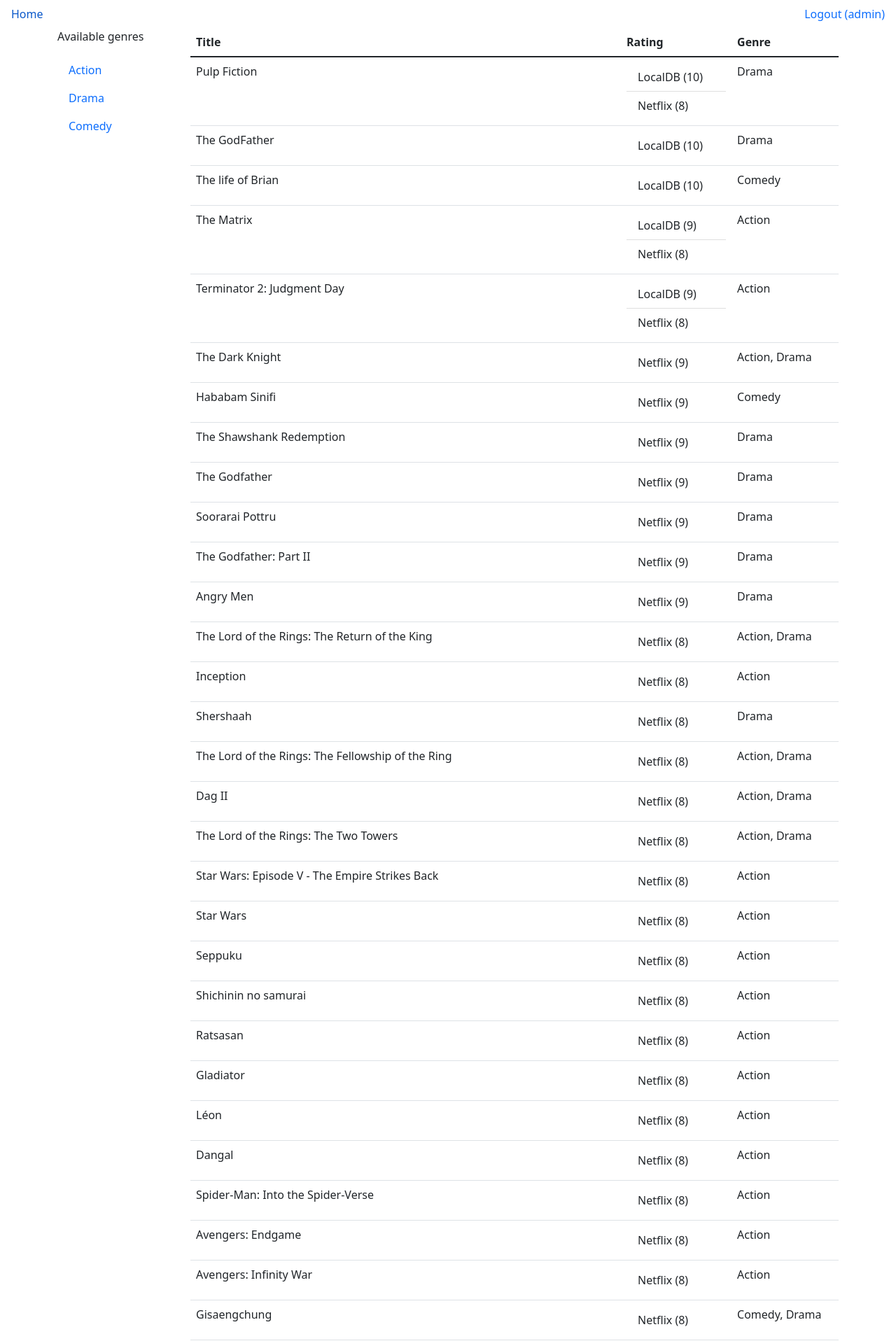
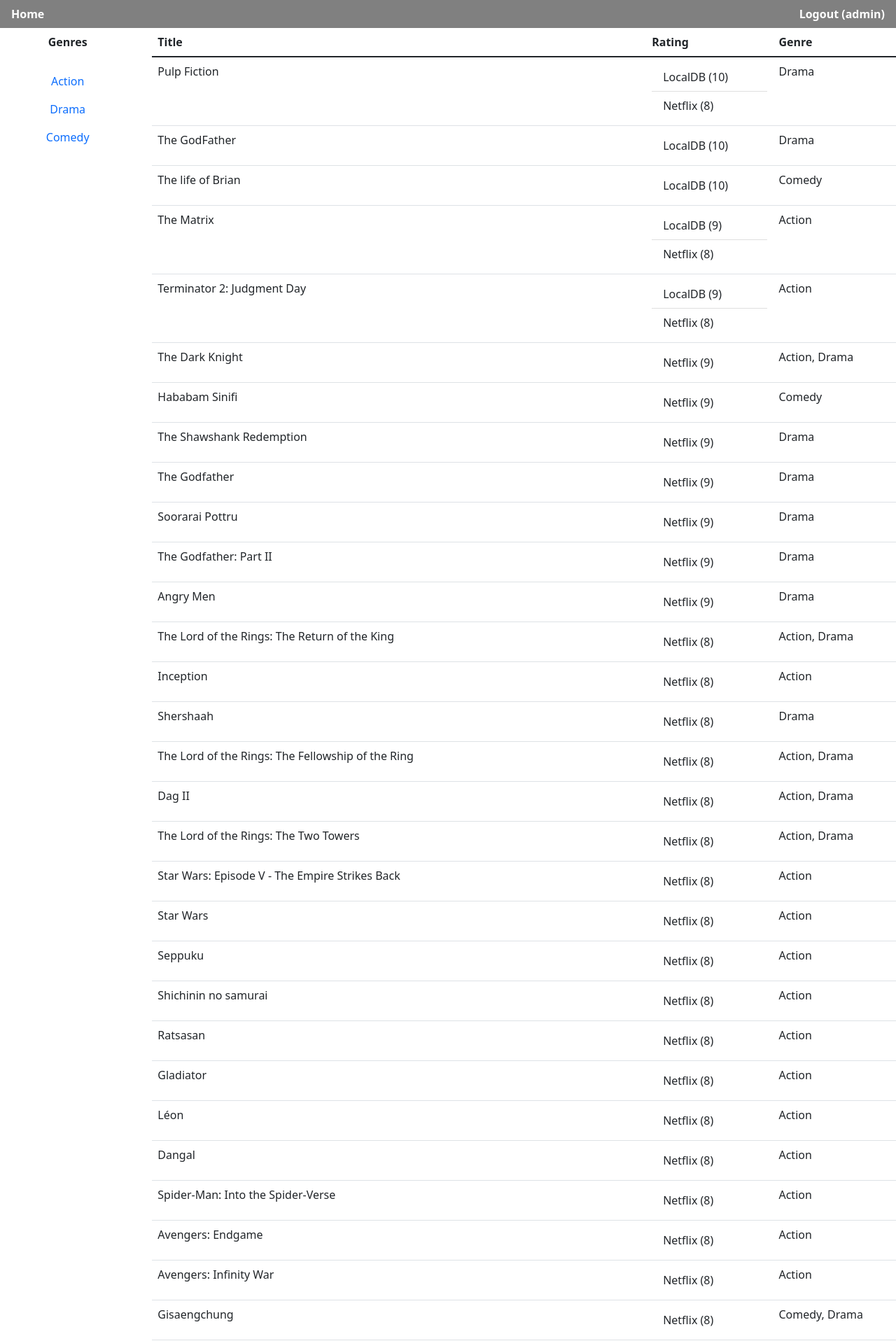
Before and after one commit to j-lujanp/movie-recommender, a Django app: page /recommender/ in a window 1280 px wide. Shown: the top 1916 px of the page at 70% size. Run offline with Django 3.2, Linux system fonts and the light colour scheme; a user stored in the database is signed in; data comes from the database, SQL or seed files in the repository; both versions use the stored data as it was after the commit.

Commit message:
README.md completed and some minor changes done to templates

```diff
--- a/project/project/settings.py
+++ b/project/project/settings.py
@@ -138,3 +138,5 @@
     'DEFAULT_PAGINATION_CLASS': 'rest_framework.pagination.PageNumberPagination',
     'PAGE_SIZE': 10
 }
+
+LOGIN_URL = '/admin/login/'
--- a/project/recommender/templates/base.html
+++ b/project/recommender/templates/base.html
@@ -31,22 +31,22 @@
 
     <body>
         {# The Document Body #}
-        <ul class="nav nav-fill">
+        <ul class="nav nav-fill" style="background-color: grey">
             <li class="nav-item">
-              <a class="nav-link active" href="{% url 'recommender:index' %}" style="text-align:initial">
+              <a class="nav-link active text-white fw-bolder" href="{% url 'recommender:index' %}" style="text-align:initial">
               Home</a>
             </li>
             <li class="nav-item">
-              <a class="nav-link active" href="/accounts/logout" style="text-align:end">
+              <a class="nav-link active text-white fw-bolder" href="/admin/logout" style="text-align:end">
               Logout ({{ user.username }})</a>
             </li>
         </ul>
 
-        <div id="site-wrapper" class="container">
+        <div id="site-wrapper" class="container_fluid">
             <div class="row">
-                <div id="sidebar" class="col-2">
+                <div id="sidebar border-end" class="col-2">
                 {% block genre_filter %}
-                    Block content template text
+                    Block sidebar template text
                 {% endblock genre_filter %}
                 </div>
                 <div id="table_content" class="col-10">
--- a/project/recommender/templates/recommender/index.html
+++ b/project/recommender/templates/recommender/index.html
@@ -3,11 +3,11 @@
 
 {% block genre_filter %}
     {% if genres_list %}
-    <p>Available genres</p>
+    <p class="fw-bold text-center" style="padding: .5rem .5rem">Genres</p>
         <ul class="nav flex-column">
         {% for genre in genres_list %}
             <li class="nav-item">
-                <a class="nav-link" href="{% url 'recommender:by_genre' genre %}">{{genre}}</a></li>
+                <a class="nav-link text-center" href="{% url 'recommender:by_genre' genre %}">{{genre}}</a></li>
         {% endfor %}
         </ul>
     {% else %}
```
Also changed, not shown: README.md, project/db.sqlite3.
